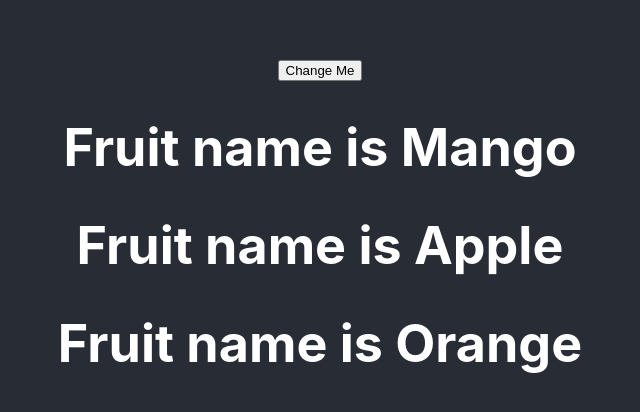
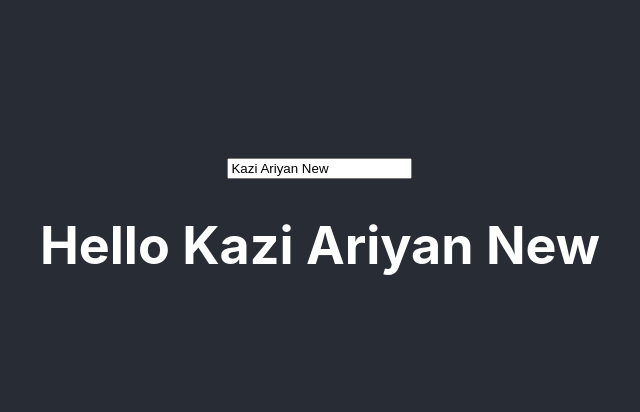
Before and after one commit to tackernao0522/kazi-react-smile, a React (Create React App) app: page / in a window 1280 px wide. Shown: the part 170-582 px from the top of the page, without its empty margins (320-960 px from the left). Built offline with nearby package versions, Linux system fonts and the light colour scheme.

Commit message:
変更時のデータバインディング

```diff
--- a/src/App.js
+++ b/src/App.js
@@ -1,14 +1,15 @@
 import './App.css';
+import Check from './components/Check';
 // import logo from './logo.svg';
 // import Learn from './components/Hello'
 // import Learning from './components/Learning';
-import Hook from './components/Hook';
+// import Hook from './components/Hook';
 
 function App() {
   return (
     <div className="App">
       <header className="App-header">
-        <Hook />
+        <Check />
       </header>
     </div>
 
--- /dev/null
+++ b/src/components/Check.jsx
@@ -0,0 +1,33 @@
+import { Component } from "react";
+
+class Check extends Component {
+    // constructor (props) {
+    //     super(props);
+    //     this.state = {
+    //         men: [
+    //             {name: 'Kazi Ariyan'}
+    //         ]
+    //     }
+    // }
+
+    state = {
+        name: 'Kazi Ariyan New'
+    }
+
+    changeName = (event) => {
+        this.setState({
+            name: event.target.value
+        })
+    }
+
+    render() {
+        return (
+            <div>
+                <input type="text" onChange={this.changeName} value={this.state.name} />
+                <h1>Hello {this.state.name}</h1>
+            </div>
+        )
+    }
+}
+
+export default Check
```
Also changed, not shown: 1 other file (tests, documents, lock files or other folders).
